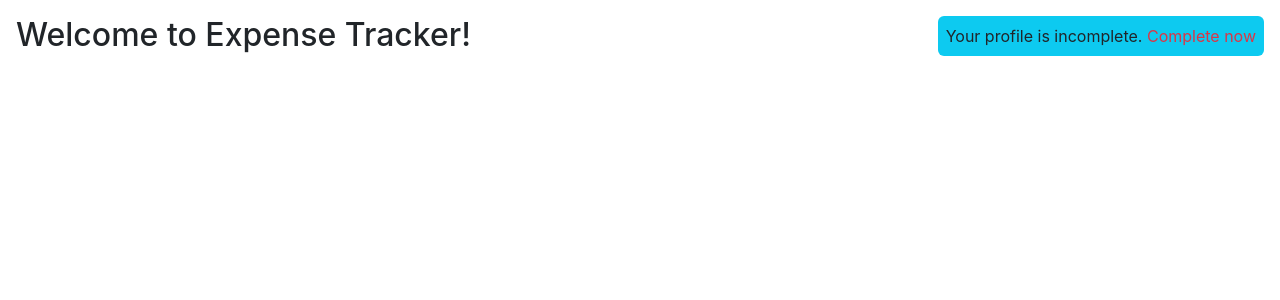
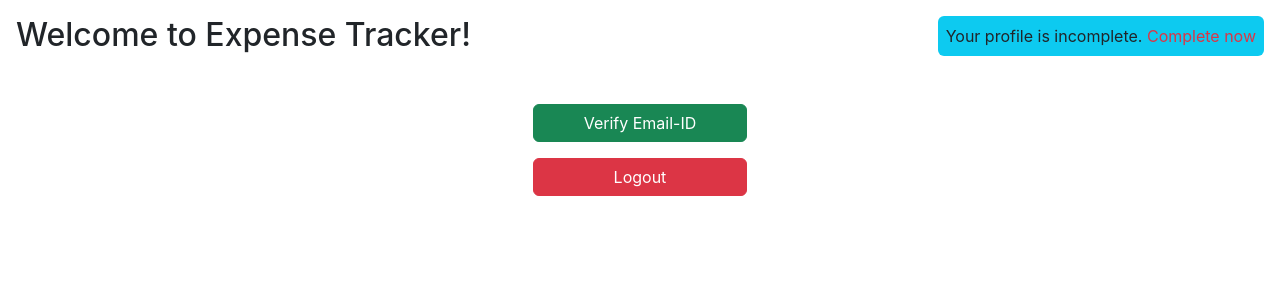
Before and after one commit to Amaan8/Expense-Tracker, a React (Create React App) app: page /home in a window 1280 px wide. Shown: the top 300 px of the page. Built offline with nearby package versions, Linux system fonts and the light colour scheme; sample sign-in values are in the browser's storage.

Commit message:
Added button for verification

```diff
--- a/src/App.js
+++ b/src/App.js
@@ -18,11 +18,10 @@ function App() {
           <Auth />
         </Route>
       )}
-      {authCtx.isLoggedIn && (
-        <Route path="/home">
-          <Home />
-        </Route>
-      )}
+      <Route path="/home">
+        {!authCtx.isLoggedIn && <Redirect to="/auth" />}
+        <Home />
+      </Route>
     </Switch>
   );
 }
--- a/src/components/Auth.js
+++ b/src/components/Auth.js
@@ -49,7 +49,7 @@ const Auth = () => {
       });
       const data = await response.json();
       if (!response.ok) {
-        let errorMessage = "Authentication failed!";
+        let errorMessage = data.error.message;
 
         throw new Error(errorMessage);
       }
@@ -57,7 +57,7 @@ const Auth = () => {
       console.log(data);
       history.replace("/home");
     } catch (error) {
-      alert(error.message);
+      alert(error);
     }
   };
 
--- a/src/components/Home.js
+++ b/src/components/Home.js
@@ -1,10 +1,16 @@
-import { useState, useRef } from "react";
+import { useState, useRef, useContext } from "react";
+import AuthContext from "../store/auth-context";
 
 const Home = () => {
   const nameRef = useRef();
   const photoRef = useRef();
+  const authCtx = useContext(AuthContext);
 
   const [profile, setProfile] = useState(false);
+
+  const logoutHandler = () => {
+    authCtx.logout();
+  };
 
   const openProfile = async () => {
     setProfile(true);
@@ -25,12 +31,18 @@ const Home = () => {
         }
       );
       const data = await response.json();
+      if (!response.ok) {
+        let errorMessage = data.error.message;
+
+        throw new Error(errorMessage);
+      }
       const user = data.users[0];
-
-      nameRef.current.value = user.displayName;
-      photoRef.current.value = user.photoUrl;
+      if (user.displayName && user.photoUrl) {
+        nameRef.current.value = user.displayName;
+        photoRef.current.value = user.photoUrl;
+      }
     } catch (error) {
-      alert(error.message);
+      alert(error);
     }
   };
 
@@ -58,10 +70,45 @@ const Home = () => {
         }
       );
       const data = await response.json();
+      if (!response.ok) {
+        let errorMessage = data.error.message;
+
+        throw new Error(errorMessage);
+      }
 
       console.log(data);
     } catch (error) {
-      alert(error.message);
+      alert(error);
+    }
+  };
+
+  const verify = async () => {
+    try {
+      const token = localStorage.getItem("token");
+
+      const response = await fetch(
+        "https://identitytoolkit.googleapis.com/v1/accounts:sendOobCode?key=AIzaSyCD07qIp-EwTuHar_8Wot4gQsxQYj5Kjvk",
+        {
+          method: "POST",
+          body: JSON.stringify({
+            requestType: "VERIFY_EMAIL",
+            idToken: token,
+          }),
+          headers: {
+            "Content-Type": "application/json",
+          },
+        }
+      );
+      const data = await response.json();
+      if (!response.ok) {
+        let errorMessage = data.error.message;
+
+        throw new Error(errorMessage);
+      }
+      alert("Verification link sent to your Email-ID");
+      console.log(data);
+    } catch (error) {
+      alert(error);
     }
   };
 
@@ -79,6 +126,18 @@ const Home = () => {
           </p>
         )}
       </div>
+      <button
+        className="btn btn-success mt-3 col-lg-2 offset-lg-5 col-4 offset-4"
+        onClick={verify}
+      >
+        Verify Email-ID
+      </button>
+      <button
+        className="btn btn-danger mt-3 col-lg-2 offset-lg-5 col-4 offset-4"
+        onClick={logoutHandler}
+      >
+        Logout
+      </button>
       {profile && (
         <div className="container p-5">
           <div className="row">
```
